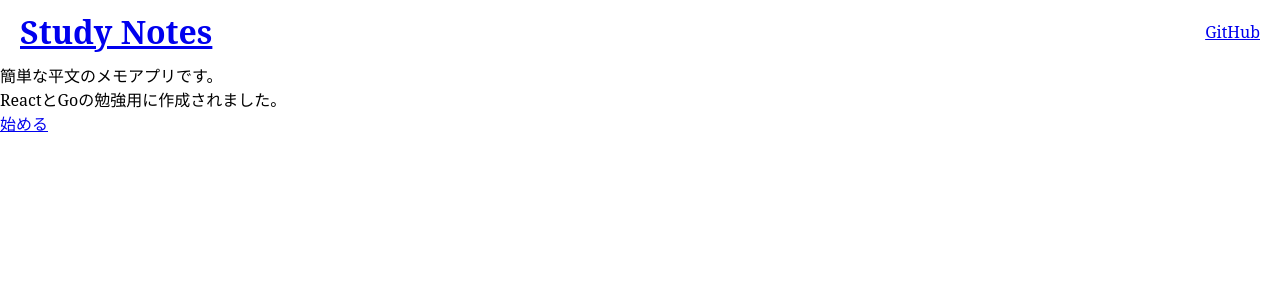
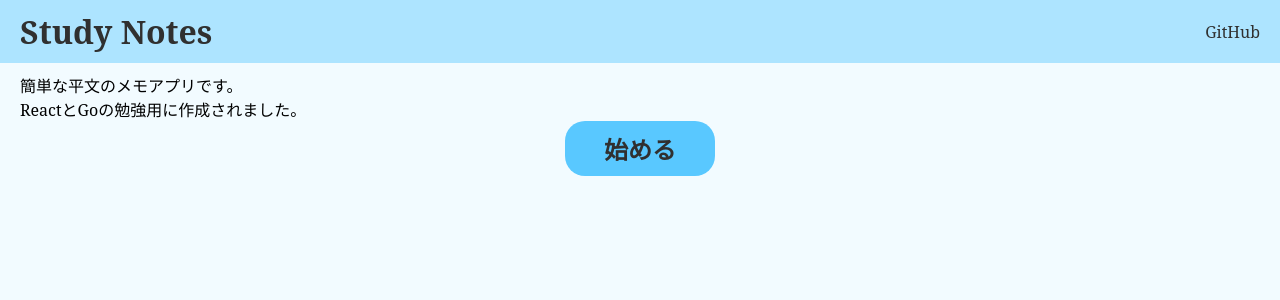
Before and after one commit to M-Haruki/study-notes, a React (Vite) app in the folder frontend/: page / in a window 1280 px wide. Shown: the top 300 px of the page. Built offline with nearby package versions, Linux system fonts and the light colour scheme.

Commit message:
styleを追加

```diff
--- a/frontend/src/App.tsx
+++ b/frontend/src/App.tsx
@@ -11,12 +11,14 @@ export default function App() {
   return (
     <BrowserRouter>
       <Header />
+      <div id="page">
         <Routes>
           <Route path="/" element={<Index />} />
           <Route path="/list" element={<List />} />
           <Route path="/detail/:id" element={<Detail />} />
           <Route path="*" element={<NotFound />} />
         </Routes>
+      </div>
     </BrowserRouter>
   );
 }
--- a/frontend/src/components/Header.module.css
+++ b/frontend/src/components/Header.module.css
@@ -3,4 +3,9 @@
   justify-content: space-between;
   align-items: center;
   padding: 10px 20px;
+  background-color: var(--color-main);
 }
+
+.link:hover {
+  text-decoration: underline;
+}
--- a/frontend/src/components/Header.tsx
+++ b/frontend/src/components/Header.tsx
@@ -8,6 +8,7 @@ export default function Header() {
         <h1>Study Notes</h1>
       </Link>
       <a
+        className={styles.link}
         href="https://github.com/M-Haruki/study-notes"
         target="_blank"
         rel="noopener noreferrer"
--- /dev/null
+++ b/frontend/src/components/NoteThumbnail.module.css
@@ -0,0 +1,19 @@
+.note {
+  display: block;
+  border: 1px solid var(--color-sub);
+  border-radius: 10px;
+  padding: 8px 12px;
+  display: flex;
+  align-items: center;
+}
+.note:hover {
+  background-color: var(--color-main);
+}
+
+.noteTitle {
+  font-size: 1.5rem;
+}
+.noteDate {
+  margin-left: auto;
+  font-size: 1rem;
+}
--- a/frontend/src/components/NoteThumbnail.tsx
+++ b/frontend/src/components/NoteThumbnail.tsx
@@ -1,13 +1,12 @@
 import type { Note } from "../types";
 import { Link } from "react-router-dom";
+import styles from "./NoteThumbnail.module.css";
 
 export default function NoteThumbnail({ note }: { note: Note }) {
   return (
-    <Link to={"/detail/" + note.id}>
-      <div>
-        <p>{note.title}</p>
-        <p>{note.date}</p>
-      </div>
+    <Link className={styles.note} to={"/detail/" + note.id}>
+      <p className={styles.noteTitle}>{note.title}</p>
+      <p className={styles.noteDate}>{note.date}</p>
     </Link>
   );
 }
--- a/frontend/src/main.css
+++ b/frontend/src/main.css
@@ -1,3 +1,10 @@
+:root {
+  --color-main: #ade4ff;
+  --color-sub: #59c8ff;
+  --color-back: #f2fbff;
+  --color-body: #303030;
+}
+
 * {
   margin: 0;
   padding: 0;
@@ -16,4 +23,14 @@ html,
 body {
   height: 100%;
   width: 100%;
+  background-color: var(--color-back);
 }
+
+a {
+  color: var(--color-body);
+  text-decoration: none;
+}
+
+#page {
+  padding: 10px 20px;
+}
--- a/frontend/src/pages/Detail.tsx
+++ b/frontend/src/pages/Detail.tsx
@@ -5,37 +5,26 @@ import { useState } from "react";
 export default function Detail() {
   const id = useParams().id as string; // URLからidを取得(routerの制約により、idは必ず値を持つ)
   const [note, setNote] = useState(() => loadNote(id));
-  function saveTitle(event: React.ChangeEvent<HTMLInputElement>) {
-    const saved = updateNote({ ...note, title: event.target.value });
-    setNote(saved);
-  }
-  function saveContent(event: React.ChangeEvent<HTMLTextAreaElement>) {
-    const saved = updateNote({ ...note, content: event.target.value });
-    setNote(saved);
-  }
   function onChangeTitle(event: React.ChangeEvent<HTMLInputElement>) {
     setNote((prev) => ({ ...prev, title: event.target.value }));
   }
   function onChangeContent(event: React.ChangeEvent<HTMLTextAreaElement>) {
     setNote((prev) => ({ ...prev, content: event.target.value }));
   }
+  function saveNote() {
+    const saved = updateNote(note);
+    setNote(saved);
+  }
   return (
     <>
       <Link to="/list">戻る</Link>
       <br />
       <p>{note.date}</p>
-      <input
-        type="text"
-        value={note.title}
-        onChange={onChangeTitle}
-        onBlur={saveTitle}
-      />
+      <input type="text" value={note.title} onChange={onChangeTitle} />
       <br />
-      <textarea
-        value={note.content}
-        onChange={onChangeContent}
-        onBlur={saveContent}
-      />
+      <textarea value={note.content} onChange={onChangeContent} />
+      <br />
+      <button onClick={saveNote}>Save</button>
     </>
   );
 }
--- /dev/null
+++ b/frontend/src/pages/Index.module.css
@@ -0,0 +1,12 @@
+.startbtn {
+  margin: auto;
+  padding: 10px;
+  width: 150px;
+  background-color: var(--color-sub);
+  display: flex;
+  vertical-align: center;
+  justify-content: center;
+  font-size: 1.5rem;
+  font-weight: bold;
+  border-radius: 20px;
+}
--- a/frontend/src/pages/Index.tsx
+++ b/frontend/src/pages/Index.tsx
@@ -1,4 +1,5 @@
 import { Link } from "react-router-dom";
+import styles from "./Index.module.css";
 export default function Index() {
   return (
     <>
@@ -7,8 +8,8 @@ export default function Index() {
         <br />
         ReactとGoの勉強用に作成されました。
       </p>
-      <Link to="/list">
-        <div>始める</div>
+      <Link to="/list" className={styles.startbtn}>
+        始める
       </Link>
     </>
   );
--- /dev/null
+++ b/frontend/src/pages/List.module.css
@@ -0,0 +1,5 @@
+.notes {
+  display: flex;
+  flex-direction: column;
+  gap: 8px;
+}
--- a/frontend/src/pages/List.tsx
+++ b/frontend/src/pages/List.tsx
@@ -1,5 +1,6 @@
 import { load } from "../utils/storage";
 import NoteThumbnail from "../components/NoteThumbnail";
+import styles from "./List.module.css";
 
 export default function List() {
   const notes = load();
@@ -7,7 +8,7 @@ export default function List() {
   return (
     <>
       <h1>メモ一覧</h1>
-      {noteDoms}
+      <div className={styles.notes}>{noteDoms}</div>
     </>
   );
 }
```
Lines whose indentation alone changed are shown as unchanged.
